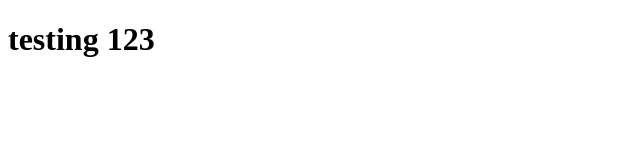
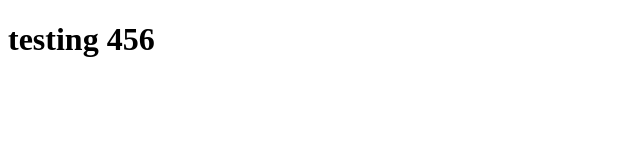
Before and after one commit to ZouhirBensm/aiffamp3, a website: page public/index.html in a window 1280 px wide. Shown: the full height of the page, 0-640 px from the left. Drawn offline with Linux system fonts and the light colour scheme.

Commit message:
Testing CICD pipeline

```diff
--- a/aiffamp3.js
+++ b/aiffamp3.js
@@ -1,3 +1,4 @@
+// 123
 const express = require('express');
 const dotenv = require('dotenv');
 
--- a/public/index.html
+++ b/public/index.html
@@ -3,9 +3,9 @@
 <head>
   <meta charset="UTF-8">
   <meta name="viewport" content="width=device-width, initial-scale=1.0">
-  <title>Testing</title>
+  <title>Testing 456</title>
 </head>
 <body>
-  <h1>testing 123</h1>
+  <h1>testing 456</h1>
 </body>
 </html>
```
